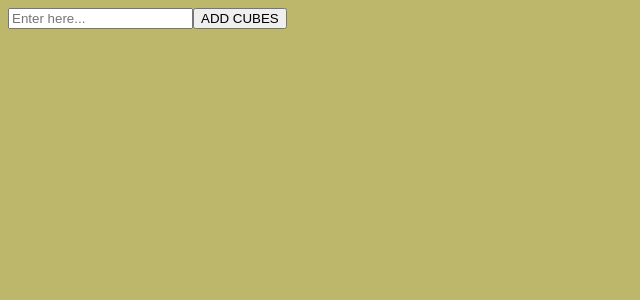
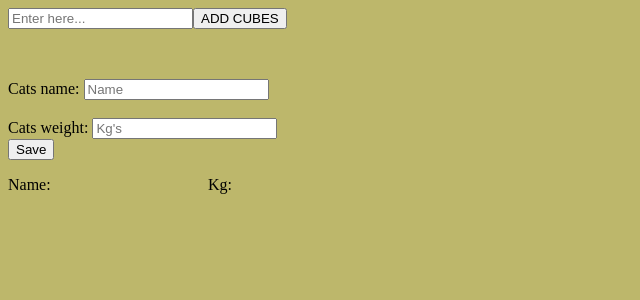
Before and after one commit to ArminasStrolys/react-deimante-v6-forms, a React (Create React App) app: page / in a window 1280 px wide. Shown: the top 300 px of the page, without its empty margins (0-640 px from the left). Built offline with nearby package versions, Linux system fonts and the light colour scheme.

Commit message:
Progress on forms

```diff
--- a/src/components/app/App.js
+++ b/src/components/app/App.js
@@ -1,10 +1,12 @@
 import './app.css'
 import First from '../first/First';
+import Second from '../second/Second';
 
 function App() {
   return (
     <div className="App">
 <First />
+<Second />
     </div>
   );
 }
--- /dev/null
+++ b/src/components/second/Lister.jsx
@@ -0,0 +1,16 @@
+import React from "react";
+
+const Lister = (props) => {
+  return (
+    <div>
+      <div style={{width:'200px', height:'500px'}}>
+        <p>Name: {props.names}</p>
+      </div>
+      <div style={{width:'200px', height:'500px', marginLeft:'200px', marginTop:'-516px'}}>
+        <p>Kg: {props.weights}</p>
+      </div>
+    </div>
+  );
+};
+
+export default Lister;
--- /dev/null
+++ b/src/components/second/Second.jsx
@@ -0,0 +1,44 @@
+import React, { useState } from "react";
+import Lister from "./Lister";
+
+const Second = () => {
+  const [name, setName] = useState("");
+  const [weight, setWeight] = useState(0);
+  const [dataN, setDataN] = useState([]);
+  const [dataW, setDataW] = useState([]);
+
+  const handleSubmit = (e) => {
+    e.preventDefault();
+    setDataN((val) => [...val, name]);
+    setDataW((val) => [...val, weight]);
+  };
+
+  return (
+    <div>
+      <form onSubmit={handleSubmit}>
+        <label>Cats name: </label>
+        <input
+          type="text"
+          placeholder="Name"
+          onChange={(e) => setName(e.target.value)}
+        />
+
+        <br />
+        <br />
+        <label>Cats weight: </label>
+        <input
+          type="text"
+          placeholder="Kg's"
+          onChange={(e) => setWeight(parseInt(e.target.value))}
+        />
+        <br />
+        <button onClick={handleSubmit}>Save</button>
+
+        { <Lister names={dataN} weights={dataW} />}
+
+      </form>
+    </div>
+  );
+};
+
+export default Second;
```
